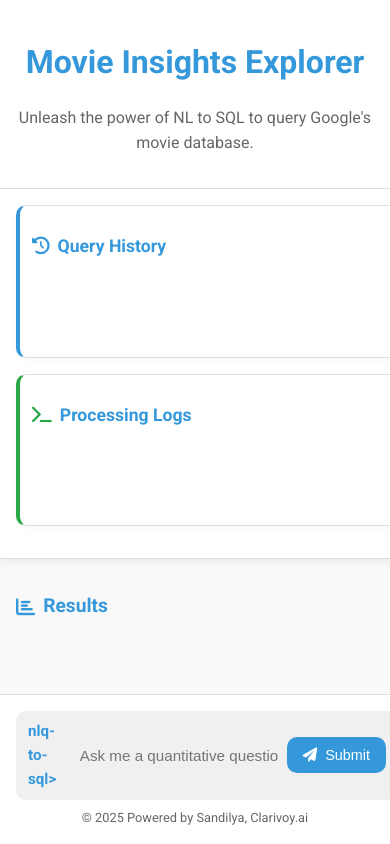
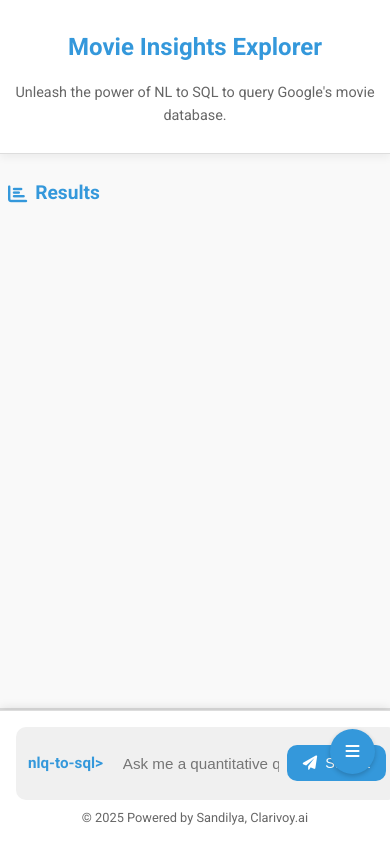
Before and after one commit to SandilyaSub/NLQ-to-SQL, a Flask app: page / in a window 390 px wide. Run offline with Flask 2, Linux system fonts and the light colour scheme; some libraries are stand-ins or nearby versions.

Commit message:
Add mobile-responsive design with optimized layout

```diff
--- /dev/null
+++ b/static/css/mobile.css
@@ -0,0 +1,130 @@
+/* Mobile-specific styles - Only apply below 768px */
+@media (max-width: 767px) {
+    /* Reset the main layout for mobile */
+    .app-main {
+        flex-direction: column;
+    }
+
+    /* Results widget at the top */
+    .main-content {
+        order: 1;
+        overflow-y: auto;
+        flex: 1;
+        padding: 0.5rem;
+    }
+
+    /* Prompt input at the bottom */
+    .app-footer {
+        order: 2;
+        position: sticky;
+        bottom: 0;
+        background: #fff;
+        box-shadow: 0 -2px 10px rgba(0, 0, 0, 0.1);
+        z-index: 100;
+    }
+
+    /* Hide sidebar initially on mobile */
+    .app-sidebar {
+        order: 3;
+        width: 100%;
+        max-height: 0;
+        overflow: hidden;
+        transition: max-height 0.3s ease;
+        border-right: none;
+        border-top: 1px solid #ddd;
+        padding: 0;
+    }
+
+    /* When sidebar is expanded */
+    .app-sidebar.expanded {
+        max-height: 60vh;
+        padding: 1rem;
+        overflow-y: auto;
+    }
+
+    /* Sidebar toggle button */
+    .sidebar-toggle {
+        display: block;
+        position: fixed;
+        bottom: 70px;
+        right: 15px;
+        width: 45px;
+        height: 45px;
+        background: var(--primary-color);
+        color: white;
+        border-radius: 50%;
+        text-align: center;
+        line-height: 45px;
+        box-shadow: 0 2px 5px rgba(0, 0, 0, 0.2);
+        z-index: 101;
+        cursor: pointer;
+    }
+
+    /* Collapsible sections styling */
+    .history-container,
+    .logs-container {
+        margin-bottom: 0.5rem;
+        border-radius: var(--border-radius);
+        max-height: 0;
+        overflow: hidden;
+        transition: max-height 0.3s ease, padding 0.3s ease, margin 0.3s ease;
+        padding: 0;
+        margin: 0;
+    }
+
+    /* When collapsible sections are expanded */
+    .history-container.expanded,
+    .logs-container.expanded {
+        max-height: 40vh;
+        padding: 0.75rem;
+        margin-bottom: 0.5rem;
+    }
+
+    /* Collapsible headers */
+    .collapsible-header {
+        display: flex;
+        justify-content: space-between;
+        align-items: center;
+        padding: 0.75rem;
+        background: #f5f5f5;
+        border-radius: var(--border-radius);
+        cursor: pointer;
+        margin-bottom: 0.5rem;
+    }
+
+    /* Optimize query results for mobile */
+    .query-result {
+        margin-bottom: 1rem;
+        padding: 0.75rem;
+    }
+
+    /* Make tables responsive */
+    .result-table {
+        display: block;
+        width: 100%;
+        overflow-x: auto;
+    }
+
+    /* Optimize input area for mobile */
+    .input-area {
+        padding: 0.75rem;
+    }
+
+    #query-input {
+        flex: 1;
+        min-width: 0;
+    }
+
+    /* Optimize header for mobile */
+    .app-header {
+        padding: 0.75rem;
+    }
+
+    .app-header h1 {
+        font-size: 1.5rem;
+    }
+
+    .app-header p {
+        font-size: 0.9rem;
+    }
+}
--- /dev/null
+++ b/static/js/mobile.js
@@ -0,0 +1,105 @@
+// Mobile-specific JavaScript functionality
+
+document.addEventListener('DOMContentLoaded', function() {
+    // Only run on mobile devices
+    if (window.innerWidth <= 767) {
+        initializeMobileView();
+    }
+
+    // Listen for window resize events to handle orientation changes
+    window.addEventListener('resize', function() {
+        if (window.innerWidth <= 767) {
+            initializeMobileView();
+        } else {
+            // Reset any mobile-specific changes if switching to desktop
+            resetToDesktopView();
+        }
+    });
+});
+
+function initializeMobileView() {
+    // Create sidebar toggle button if it doesn't exist
+    if (!document.querySelector('.sidebar-toggle')) {
+        const toggleButton = document.createElement('div');
+        toggleButton.className = 'sidebar-toggle';
+        toggleButton.innerHTML = '<i class="fas fa-bars"></i>';
+        document.body.appendChild(toggleButton);
+
+        // Add click event to toggle sidebar
+        toggleButton.addEventListener('click', function() {
+            const sidebar = document.querySelector('.app-sidebar');
+            sidebar.classList.toggle('expanded');
+
+            // Change icon based on state
+            const icon = this.querySelector('i');
+            if (sidebar.classList.contains('expanded')) {
+                icon.className = 'fas fa-times';
+            } else {
+                icon.className = 'fas fa-bars';
+            }
+        });
+    }
+
+    // Create collapsible headers for history and logs
+    createCollapsibleSection('Query History', 'history-container');
+    createCollapsibleSection('Processing Logs', 'logs-container');
+}
+
+function createCollapsibleSection(title, containerClass) {
+    const container = document.querySelector('.' + containerClass);
+
+    // Skip if already processed
+    if (container.querySelector('.collapsible-header')) return;
+
+    // Get the original h2 and hide it
+    const originalTitle = container.querySelector('h2');
+    if (originalTitle) originalTitle.style.display = 'none';
+
+    // Create collapsible header
+    const header = document.createElement('div');
+    header.className = 'collapsible-header';
+    header.innerHTML = `
+        <span>${title}</span>
+        <i class="fas fa-chevron-down"></i>
+    `;
+
+    // Insert header at the beginning of container
+    container.insertBefore(header, container.firstChild);
+
+    // Add click event
+    header.addEventListener('click', function() {
+        container.classList.toggle('expanded');
+
+        // Change icon based on state
+        const icon = this.querySelector('i');
+        if (container.classList.contains('expanded')) {
+            icon.className = 'fas fa-chevron-up';
+        } else {
+            icon.className = 'fas fa-chevron-down';
+        }
+    });
+}
+
+function resetToDesktopView() {
+    // Remove sidebar toggle button
+    const toggleButton = document.querySelector('.sidebar-toggle');
+    if (toggleButton) {
+        toggleButton.remove();
+    }
+
+    // Reset sidebar
+    const sidebar = document.querySelector('.app-sidebar');
+    if (sidebar) {
+        sidebar.classList.remove('expanded');
+    }
+
+    // Show original titles
+    document.querySelectorAll('.history-container h2, .logs-container h2').forEach(el => {
+        el.style.display = '';
+    });
+
+    // Reset containers
+    document.querySelectorAll('.history-container, .logs-container').forEach(container => {
+        container.classList.remove('expanded');
+    });
+}
--- a/templates/index.html
+++ b/templates/index.html
@@ -5,6 +5,7 @@
     <meta name="viewport" content="width=device-width, initial-scale=1.0">
     <title>Movie Insights Explorer</title>
     <link rel="stylesheet" href="{{ url_for('static', filename='css/style.css') }}">
+    <link rel="stylesheet" href="{{ url_for('static', filename='css/mobile.css') }}">
     <link rel="stylesheet" href="https://fonts.googleapis.com/css2?family=Roboto:wght@400;500;700&display=swap">
     <link rel="stylesheet" href="https://cdnjs.cloudflare.com/ajax/libs/font-awesome/6.0.0/css/all.min.css" integrity="sha512-9usAa10IRO0HhonpyAIVpjrylPvoDwiPUiKdWk5t3PyolY1cOd4DSE0Ga+ri4AuTroPR5aQvXU9xC6qOPnzFeg==" crossorigin="anonymous" referrerpolicy="no-referrer" />
     <link rel="stylesheet" href="https://cdnjs.cloudflare.com/ajax/libs/highlight.js/11.4.0/styles/default.min.css">
@@ -140,5 +141,6 @@
     </div>
 
     <script src="{{ url_for('static', filename='js/script.js') }}"></script>
+    <script src="{{ url_for('static', filename='js/mobile.js') }}"></script>
 </body>
 </html>
```
